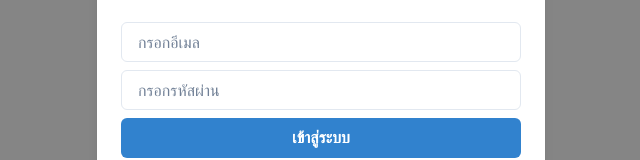
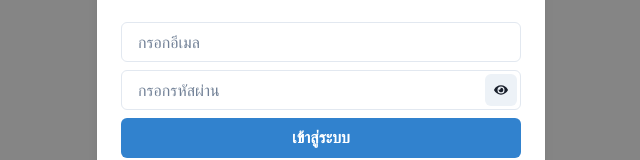
Before and after one commit to konthon/forbidden-word-game, a React (Create React App) app: page / in a window 1280 px wide. Both pictures are taken after a click on the button "เข้าสู่ระบบ". Shown: the part 124-284 px from the top of the page, without its empty margins (319-959 px from the left). Built offline with nearby package versions, Linux system fonts and the light colour scheme; no server answers.

Commit message:
fix: modify auth modal

```diff
--- a/src/components/AuthModal/Parts/ResetPasswordModal/index.ts
+++ /dev/null
@@ -1 +0,0 @@
-export { default as ResetPasswordModal } from './ResetPasswordModal'
--- a/src/components/AuthModal/Parts/SignIn/index.ts
+++ /dev/null
@@ -1 +0,0 @@
-export { default as SignIn } from './SignIn'
--- a/src/components/AuthModal/Parts/SignUp/index.ts
+++ /dev/null
@@ -1 +0,0 @@
-export { default as SignUp } from './SignUp'
--- a/src/components/AuthModal/Parts/SocialButtons/index.ts
+++ /dev/null
@@ -1,2 +0,0 @@
-export { default as GoogleButton } from './GoogleButton'
-export { default as FacebookButton } from './FacebookButton'
--- a/src/components/AuthModal/Parts/SignIn/SignIn.tsx
+++ b/src/components/AuthModal/parts/SignIn.tsx
@@ -3,12 +3,17 @@ import {
   Button,
   FormControl,
   FormErrorMessage,
+  IconButton,
   Input,
+  InputGroup,
+  InputRightElement,
   Stack,
+  useBoolean,
   useDisclosure,
 } from '@chakra-ui/react'
 import { isEmpty } from 'lodash'
 import { useForm } from 'react-hook-form'
+import { FaEye, FaEyeSlash } from 'react-icons/fa'
 
 import type { FC } from 'react'
 import type { SubmitHandler } from 'react-hook-form'
@@ -16,7 +21,7 @@ import type { SubmitHandler } from 'react-hook-form'
 import { useFeedback } from 'hooks/useFeedback'
 import { signInWithEmail } from 'services/Firebase/authentication'
 
-import { ResetPasswordModal } from '../ResetPasswordModal'
+import ResetPasswordModal from './ResetPasswordModal'
 
 interface ISignInAuthFields {
   email: string
@@ -30,6 +35,8 @@ interface IProps {
 const SignInPart: FC<IProps> = (props) => {
   const { onClose } = props
   const { success, error, isLoading, setIsLoading } = useFeedback()
+
+  const [showPassword, setShowPassword] = useBoolean()
 
   const {
     isOpen: isOpenResetPassword,
@@ -72,14 +79,24 @@ const SignInPart: FC<IProps> = (props) => {
           <FormErrorMessage>{errors.email?.message}</FormErrorMessage>
         </FormControl>
         <FormControl isRequired isInvalid={!isEmpty(errors.password)}>
+          <InputGroup>
             <Input
-            type='password'
+              type={showPassword ? 'text' : 'password'}
               autoComplete='current-password'
               placeholder='กรอกรหัสผ่าน'
               {...register('password', {
                 required: { value: true, message: 'กรุณากรอกรหัสผ่าน' },
               })}
             />
+            <InputRightElement>
+              <IconButton
+                size='sm'
+                aria-label='show/hide password'
+                icon={showPassword ? <FaEyeSlash /> : <FaEye />}
+                onClick={() => setShowPassword.toggle()}
+              />
+            </InputRightElement>
+          </InputGroup>
           <FormErrorMessage>{errors.password?.message}</FormErrorMessage>
         </FormControl>
         <Button
```
Also changed, not shown: src/components/AuthModal/AuthModal.tsx (+4 -3 lines), src/components/AuthModal/parts/FacebookButton.tsx (renamed from src/components/AuthModal/Parts/SocialButtons/FacebookButton.tsx), src/components/AuthModal/parts/GoogleButton.tsx (renamed from src/components/AuthModal/Parts/SocialButtons/GoogleButton.tsx), src/components/AuthModal/parts/ResetPasswordModal.tsx (renamed from src/components/AuthModal/Parts/ResetPasswordModal/ResetPasswordModal.tsx), src/components/AuthModal/parts/SignUp.tsx (renamed from src/components/AuthModal/Parts/SignUp/SignUp.tsx). Lines whose indentation alone changed are shown as unchanged.
